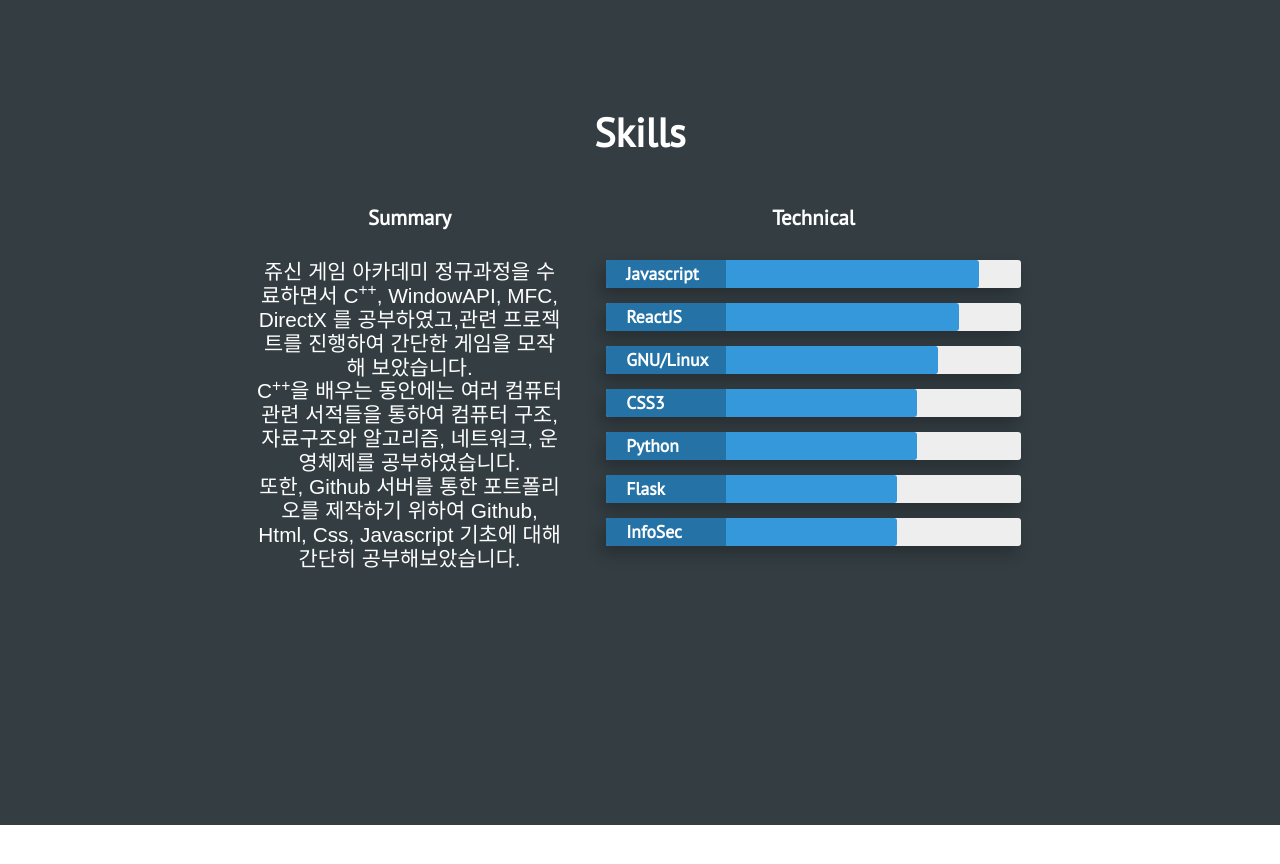
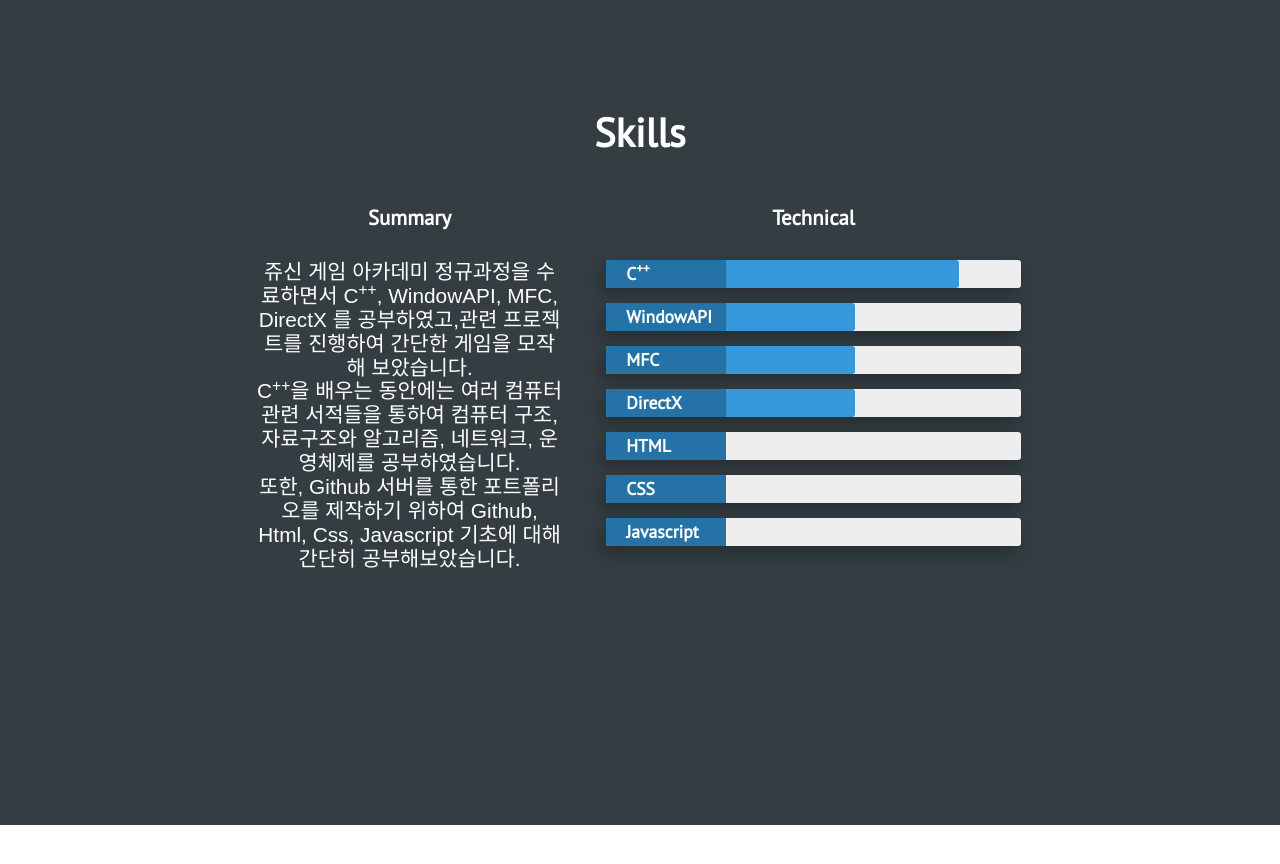
Before and after one commit to twiceChoi/twiceChoi.github.io, a Jekyll site: the page built from index.html, in a window 1280 px wide and 900 px high, scrolled down 2075 px. Shown: the top 864 px of the window. Built offline with Jekyll 4.4.1, drawn with Linux system fonts in a browser that asks for light colours; nearby versions of some CDN libraries.

Commit message:
Add Skills

```diff
--- a/_includes/skills.html
+++ b/_includes/skills.html
@@ -16,39 +16,39 @@
                 <div class="technical-skills">
                     <h3 class="center-align skills-subsection">Technical</h3>
                     <div class="progress-bars">
-                        <div class="skillbar clearfix " data-percent="90%">
-                            <div class="skillbar-title" style="background: #2980b9;"><span>Javascript</span></div>
+                        <div class="skillbar clearfix " data-percent="85%">
+                            <div class="skillbar-title" style="background: #2980b9;"><span>C<sup>++</sup></span></div>
                             <div class="skillbar-bar" style="background: #3498db;"></div>
                         </div> <!-- End Skill Bar -->
 
-                        <div class="skillbar clearfix " data-percent="85%">
-                            <div class="skillbar-title" style="background: #2980b9;"><span>ReactJS</span></div>
+                        <div class="skillbar clearfix " data-percent="60%">
+                            <div class="skillbar-title" style="background: #2980b9;"><span>WindowAPI</span></div>
                             <div class="skillbar-bar" style="background: #3498db;"></div>
                         </div> <!-- End Skill Bar -->
 
-                        <div class="skillbar clearfix " data-percent="80%">
-                            <div class="skillbar-title" style="background: #2980b9;"><span>GNU/Linux</span></div>
+                        <div class="skillbar clearfix " data-percent="60%">
+                            <div class="skillbar-title" style="background: #2980b9;"><span>MFC</span></div>
                             <div class="skillbar-bar" style="background: #3498db"></div>
                         </div> <!-- End Skill Bar -->
 
 
-                        <div class="skillbar clearfix " data-percent="75%">
-                            <div class="skillbar-title" style="background: #2980b9;"><span>CSS3</span></div>
+                        <div class="skillbar clearfix " data-percent="60%">
+                            <div class="skillbar-title" style="background: #2980b9;"><span>DirectX</span></div>
                             <div class="skillbar-bar" style="background: #3498db;"></div>
                         </div> <!-- End Skill Bar -->
 
-                        <div class="skillbar clearfix " data-percent="75%">
-                            <div class="skillbar-title" style="background: #2980b9;"><span>Python</span></div>
+                        <div class="skillbar clearfix " data-percent="5%">
+                            <div class="skillbar-title" style="background: #2980b9;"><span>HTML</span></div>
                             <div class="skillbar-bar" style="background: #3498db;"></div>
                         </div> <!-- End Skill Bar -->
 
-                        <div class="skillbar clearfix " data-percent="70%">
-                            <div class="skillbar-title" style="background: #2980b9"><span>Flask</span></div>
+                        <div class="skillbar clearfix " data-percent="5%">
+                            <div class="skillbar-title" style="background: #2980b9"><span>CSS</span></div>
                             <div class="skillbar-bar" style="background: #3498db;"></div>
                         </div> <!-- End Skill Bar -->
 
-                        <div class="skillbar clearfix " data-percent="70%">
-                            <div class="skillbar-title" style="background: #2980b9"><span>InfoSec</span></div>
+                        <div class="skillbar clearfix " data-percent="10%">
+                            <div class="skillbar-title" style="background: #2980b9"><span>Javascript</span></div>
                             <div class="skillbar-bar" style="background: #3498db"></div>
                         </div> <!-- End Skill Bar -->
                     </div>
```
